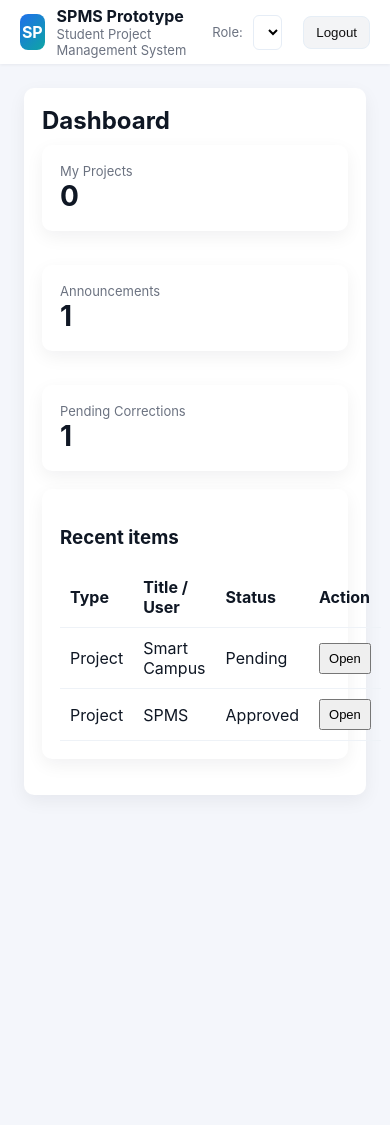
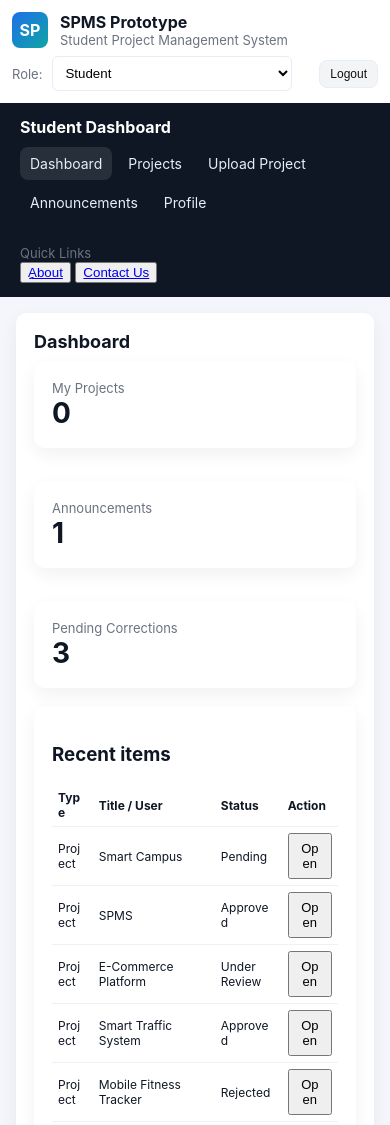
Before and after one commit to walee0852963/qq, a plain HTML site: page prototybe.html in a window 390 px wide. Shown: the top 1125 px of the page. Before the commit the page ends 844 px from the top, so only its background shows below. Drawn offline with Linux system fonts and the light colour scheme.

Commit message:
Update prototybe.html

```diff
--- a/prototybe.html
+++ b/prototybe.html
@@ -4,7 +4,7 @@
   <meta charset="utf-8" />
   <title>SPMS Prototype — Student / Lecturer / Admin</title>
   <meta name="viewport" content="width=device-width,initial-scale=1" />
-  <style>
+  <!-- <style>
     :root{
       --bg:#f4f6fb; --card:#fff; --accent:#1f6feb; --muted:#6b7280;
       --sidebar:#0f1724; --accent-2:#0ea5a4;
@@ -83,7 +83,124 @@ main {
       .grid{grid-template-columns:1fr}
       aside{display:none}
     }
-  </style>
+  </style> -->
+  <style>
+  :root{
+    --bg:#f4f6fb; --card:#fff; --accent:#1f6feb; --muted:#6b7280;
+    --sidebar:#0f1724; --accent-2:#0ea5a4;
+  }
+
+  *{box-sizing:border-box}
+  body{
+    margin:0;
+    font-family:Inter, system-ui, Arial;
+    background:var(--bg);
+    color:#0f1724;
+  }
+
+  header{
+    height:64px;
+    background:#fff;
+    display:flex;
+    align-items:center;
+    justify-content:space-between;
+    padding:0 20px;
+    box-shadow:0 1px 3px rgba(15,23,36,0.06);
+  }
+
+  .brand{display:flex;gap:12px;align-items:center}
+  .logo{
+    width:36px;height:36px;border-radius:8px;
+    background:linear-gradient(135deg,var(--accent),var(--accent-2));
+    display:flex;align-items:center;justify-content:center;
+    color:#fff;font-weight:700;
+  }
+
+  .role-switch{display:flex;gap:10px;align-items:center}
+  select{padding:8px;border-radius:8px;border:1px solid #e6edf6;background:#fff}
+
+  /* الشريط الأفقي */
+  aside{
+    width:100%;
+    background:var(--sidebar);
+    color:#fff;
+    padding:14px 20px;
+    display:flex;
+    align-items:center;
+    justify-content:space-between;
+    flex-wrap:wrap;
+    gap:10px;
+  }
+
+  aside h3{
+    margin:0;
+    font-size:16px;
+  }
+
+  nav{
+    display:flex;
+    gap:10px;
+    flex-wrap:wrap;
+  }
+
+  nav a{
+    display:block;
+    color:#e6eefb;
+    text-decoration:none;
+    padding:8px 12px;
+    border-radius:8px;
+  }
+
+  nav a.active, nav a:hover{
+    background:rgba(255,255,255,0.1);
+  }
+
+  main{padding:24px}
+
+  /* الكروت والجداول */
+  .card{
+    background:var(--card);
+    padding:18px;
+    border-radius:10px;
+    box-shadow:0 6px 18px rgba(15,23,36,0.06);
+    margin-bottom:18px;
+  }
+
+  .grid{display:grid;grid-template-columns:repeat(auto-fit, minmax(240px,1fr));gap:16px}
+  .grid-2{grid-template-columns:repeat(auto-fit, minmax(300px,1fr));gap:16px}
+
+  h2{margin:0 0 10px}
+  .stat{font-size:28px;font-weight:700}
+  table{width:100%;border-collapse:collapse;font-size:14px}
+  th,td{padding:10px;border-bottom:1px solid #eef2f7;text-align:left;word-break:break-word}
+
+  .btn{padding:8px 12px;border-radius:8px;border:none;background:var(--accent);color:#fff;cursor:pointer;font-size:14px}
+  .btn.secondary{background:#f3f4f6;color:#111;border:1px solid #e6eef6}
+
+  form .row{display:flex;gap:8px;margin-bottom:8px;flex-wrap:wrap}
+  input,textarea,select{padding:8px;border-radius:6px;border:1px solid #e6edf6;width:100%}
+  .hidden{display:none}
+  .muted{color:var(--muted);font-size:13px}
+  .actions{display:flex;gap:8px;align-items:center;flex-wrap:wrap}
+  .small{font-size:13px;padding:6px 8px}
+
+  /* ----------- تصميم متجاوب ----------- */
+  @media(max-width:900px){
+    header{flex-direction:column;align-items:flex-start;gap:8px;height:auto;padding:12px}
+    .role-switch{width:100%;justify-content:space-between}
+    aside{flex-direction:column;align-items:flex-start}
+    nav{width:100%;flex-wrap:wrap;gap:6px}
+    nav a{padding:8px 10px;font-size:14px}
+    main{padding:16px}
+  }
+
+  @media(max-width:600px){
+    table th, table td{font-size:12px;padding:6px}
+    .btn{padding:6px 10px;font-size:12px}
+    h2{font-size:18px}
+  }
+</style>
+
 </head>
 <body>
 
@@ -116,8 +233,8 @@ main {
     </nav>
     <div style="margin-top:16px">
       <div class="muted">Quick Links</div>
-      <a href="#" id="linkProfile">Profile</a>
-      <a href="#" id="linkHelp">Help</a>
+     <button ><a href="https://advancedacademy.edu.eg/Katamia/RootPages/Default.aspx" id="linkProfile">ِِِAbout</a></button>
+     <button> <a href="https://www.facebook.com/motatawera.kattamia.officialpage" id="linkHelp">Contact Us</a>  </button>
     </div>
   </aside>
 
@@ -246,16 +363,37 @@ const state = {
   role: 'student',
   user: { id: 's123', name: 'waleed ali', email: 'waleedAli@uni.edu' },
   users: [
+    { id:'l101', name:'Dr. Ali Samy', role:'lecturer' },
+    { id:'a01', name:'Admin User', role:'admin' },
     { id:'s123', name:'waleed ali', role:'student' },
-    { id:'l101', name:'Dr. Ali', role:'lecturer' },
-    { id:'a01', name:'Admin User', role:'admin' }
+    { id:'s123', name:'Rana Sayd', role:'student' },
+    { id:'s153', name:'yomna Mohamed', role:'student' },
+    { id:'s174', name:'mahmoud salah', role:'student' },
+    { id:'s143', name:'ahmed shadad', role:'student' },
+    { id: 's124', name: 'Sara Mahmoud', role: 'student' },
+    { id: 's125', name: 'Omar Youssef', role: 'student' },
+     { id: 's104', name: 'Nour El-Din Mostafa', role: 'student' },
+  { id: 's105', name: 'Hager Ali', role: 'student' },
+  { id: 's106', name: 'Mohamed Tamer', role: 'student' },
+  { id: 's107', name: 'Eman Samir', role: 'student' },
+  { id: 's108', name: 'Mostafa Adel', role: 'student' },
+  { id: 's109', name: 'Yasmin Khaled', role: 'student' },
+  { id: 's110', name: 'Abdullah Reda', role: 'student' }
   ],
   announcements: [
     { id:1, title:'Welcome', content:'Welcome to SPMS', target:'all', date:'2025-01-01' }
   ],
   projects: [
-    { id:1, title:'Smart Campus', type:'Software', owner:'waleed ali', status:'Pending' },
-    { id:2, title:'SPMS', type:'web application', owner:'ahmed ali', status:'Approved' }
+    { id:1, title:'Smart Campus', type:'Software', owner:'mahmoud salah', status:'Pending' },
+    { id:2, title:'SPMS', type:'web application', owner:'waleed ali', status:'Approved' },
+    { id: 3, title: 'E-Commerce Platform', type: 'Web Application', owner: 'Rana sayd', status: 'Under Review' },
+  { id: 4, title: 'Smart Traffic System', type: 'IoT', owner: 'Ahmed shadad', status: 'Approved' },
+  { id: 5, title: 'Mobile Fitness Tracker', type: 'Mobile App', owner: 'yomna mohamed', status: 'Rejected' },
+  { id: 6, title: 'Library Management System', type: 'Desktop App', owner: 'Hassan Fathy', status: 'Pending' },
+  { id: 7, title: 'Online Exam Portal', type: 'Web Application', owner: 'Nour El-Din', status: 'Approved' },
+  { id: 8, title: 'Smart Home Controller', type: 'IoT', owner: 'Laila Tarek', status: 'Under Review' },
+  { id: 9, title: 'Hospital Queue System', type: 'Web Application', owner: 'Ali Mohamed', status: 'Approved' },
+  { id: 10, title: 'Student Attendance Tracker', type: 'Mobile App', owner: 'Rania Saad', status: 'Pending' }
   ],
   grading: [
     { id:1, student:'s123', project:'SPMS', score:null }
@@ -438,7 +576,7 @@ $('#roleSelect').addEventListener('change', function(){
   renderMenu(); navigateTo(pages[state.role][0]);
 });
 $('#logoutBtn').addEventListener('click',  ()=>{
-  window.location.href = 'index.html'; // الانتقال لصفحة تسجيل الدخول
+  window.location.href = 'login.html'; // الانتقال لصفحة تسجيل الدخول
 });
 /* ---------- Init ---------- */
 renderMenu();
```
